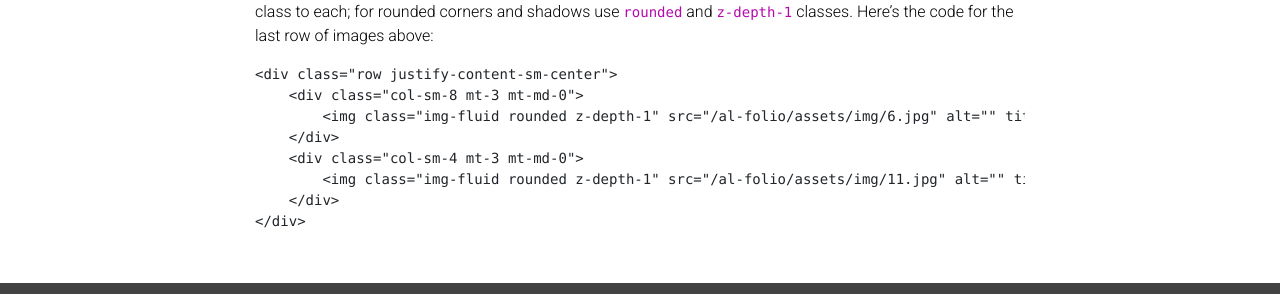
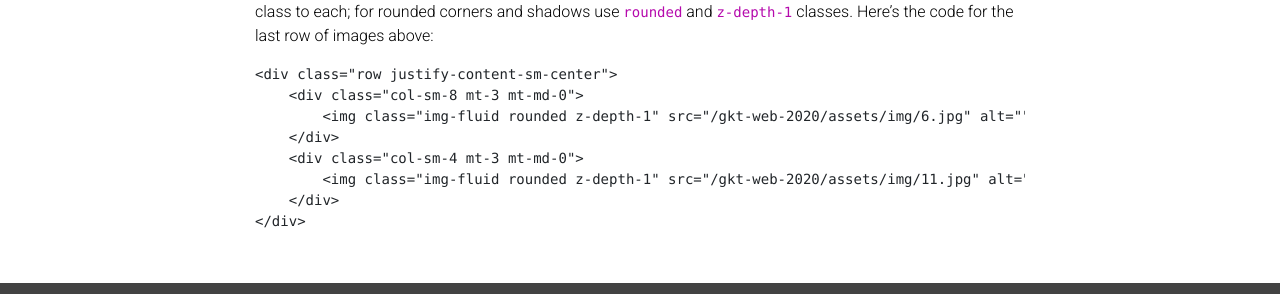
Before and after one commit to gkthiruvathukal/gkt-web-2020, a Jekyll site: the page built from _projects/6_project.markdown, in a window 1280 px wide and 900 px high, scrolled down 1013 px. Shown: the part 582-876 px from the top of the window. Built offline with Jekyll 4.4.1, drawn with Linux system fonts in a browser that asks for light colours; nearby versions of some CDN libraries; a style sheet for code colours, icons or effects is not loaded.

Commit message:
update base_url for deploy

```diff
--- a/_config.yml
+++ b/_config.yml
@@ -15,7 +15,7 @@
   Photos from <a href="https://unsplash.com" target="_blank">Unsplash</a>.
 
 url:  # the base hostname & protocol for your site
-baseurl: /al-folio # the subpath of your site, e.g. /blog/
+baseurl: /gkt-web-2020 # the subpath of your site, e.g. /blog/
 last_updated: false # set to true if you want to display last updated in the footer
 
 # -----------------------------------------------------------------------------
```
Also changed, not shown: 2 other files.
